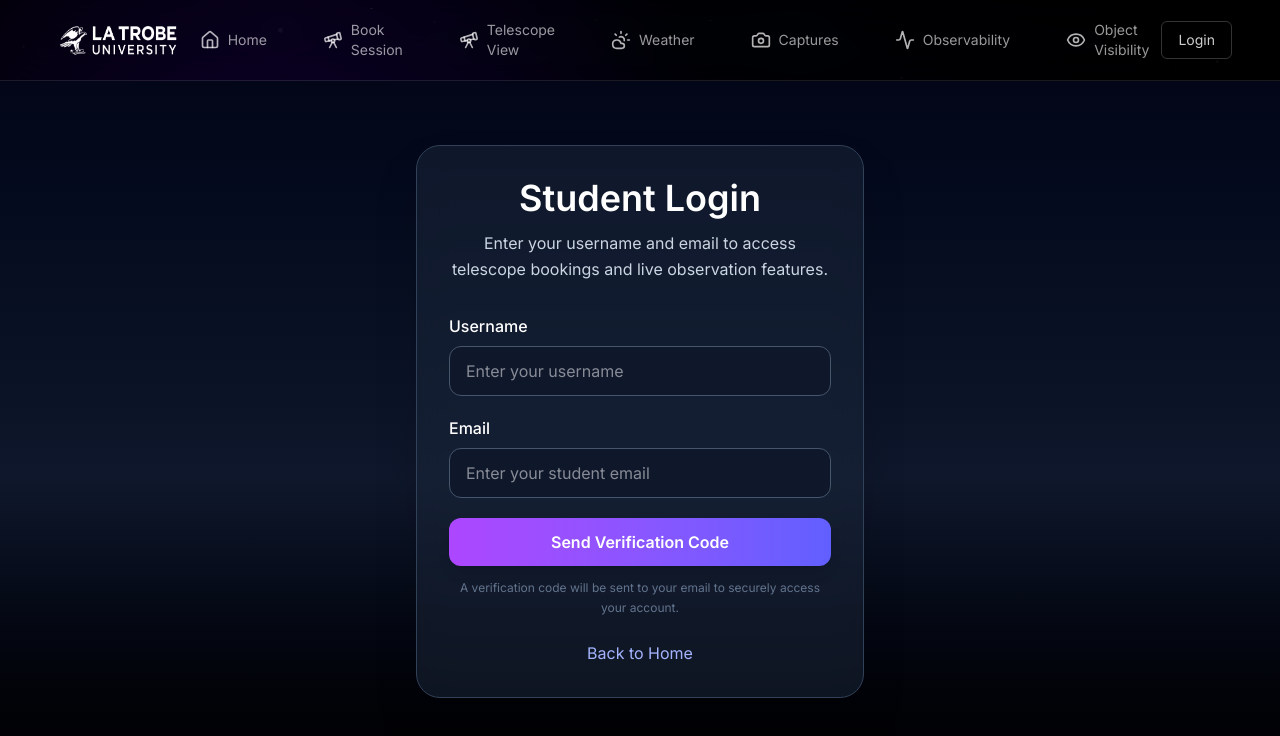
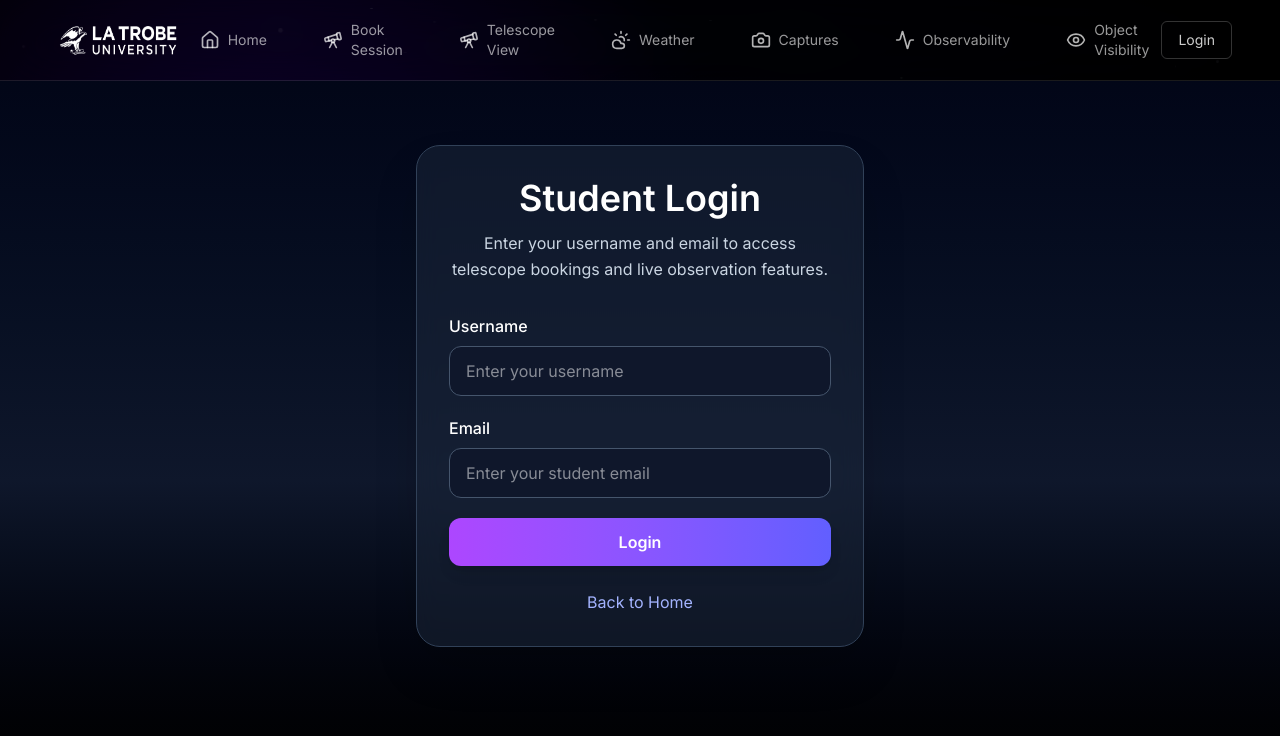
Before and after one commit to Cheten24/CosmoCapture, a React (Vite) app in the folder cse3cap-rsdcc-main/frontend/: page /login in a window 1280 px wide. Shown: the top 736 px of the page. Built offline with nearby package versions, Linux system fonts and the light colour scheme.

Commit message:
Login API Integration - RSDCCT3-315

```diff
--- a/cse3cap-rsdcc-main/frontend/src/pages/LoginPage.tsx
+++ b/cse3cap-rsdcc-main/frontend/src/pages/LoginPage.tsx
@@ -1,17 +1,17 @@
 import { useState } from "react"
 import { Link, useNavigate } from "react-router-dom"
+import { loginUser } from "../services/authService"
 
 export default function LoginPage() {
   const navigate = useNavigate()
 
   const [username, setUsername] = useState("")
   const [email, setEmail] = useState("")
-  const [code, setCode] = useState("")
-  const [codeSent, setCodeSent] = useState(false)
   const [message, setMessage] = useState("")
   const [isError, setIsError] = useState(false)
+  const [isLoading, setIsLoading] = useState(false)
 
-  const handleSendCode = (e: React.FormEvent) => {
+  const handleLogin = async (e: React.FormEvent) => {
     e.preventDefault()
 
     if (!username.trim() || !email.trim()) {
@@ -27,34 +27,22 @@ export default function LoginPage() {
       return
     }
 
-    setCodeSent(true)
-    setMessage(`Verification code sent to ${email}.`)
+    setIsLoading(true)
+    setMessage("")
+
+    try {
+      const response = await loginUser(username, email)
+      localStorage.setItem("isLoggedIn", "true")
+      localStorage.setItem("username", response.user.name)
+      localStorage.setItem("userEmail", response.user.email)
+      setMessage(response.message || "Login successful.")
       setIsError(false)
-  }
-
-  const handleVerifyCode = (e: React.FormEvent) => {
-    e.preventDefault()
-
-    if (!code.trim()) {
-      setMessage("Please enter the verification code.")
+      setTimeout(() => navigate("/telescope-feed"), 1000)
+    } catch (error: any) {
+      setMessage(error.message || "Login failed. Please try again.")
       setIsError(true)
-      return
-    }
-
-    if (code === "123456") {
-      localStorage.setItem("isLoggedIn", "true")
-      localStorage.setItem("username", username)
-      localStorage.setItem("userEmail", email)
-
-      setMessage("Login successful.")
-      setIsError(false)
-
-      setTimeout(() => {
-  navigate("/telescope-feed")
-}, 1000)
-    } else {
-      setMessage("Invalid verification code.")
-      setIsError(true)
+    } finally {
+      setIsLoading(false)
     }
   }
 
@@ -62,20 +50,13 @@ export default function LoginPage() {
     <div className="min-h-screen bg-gradient-to-b from-slate-950 via-slate-900 to-black text-white px-6 py-16">
       <div className="max-w-md mx-auto">
         <div className="rounded-3xl border border-slate-700 bg-slate-800/50 backdrop-blur-md p-8 shadow-2xl">
-          <h1 className="text-3xl md:text-4xl font-bold mb-3 text-center">
-            Student Login
-          </h1>
-
+          <h1 className="text-3xl md:text-4xl font-bold mb-3 text-center">Student Login</h1>
           <p className="text-slate-300 text-center mb-8 leading-relaxed">
             Enter your username and email to access telescope bookings and live observation features.
           </p>
-
-          {!codeSent ? (
-            <form onSubmit={handleSendCode} className="space-y-5">
+          <form onSubmit={handleLogin} className="space-y-5">
             <div>
-                <label className="block text-white font-medium mb-2">
-                  Username
-                </label>
+              <label className="block text-white font-medium mb-2">Username</label>
               <input
                 type="text"
                 value={username}
@@ -84,11 +65,8 @@ export default function LoginPage() {
                 className="w-full rounded-xl bg-slate-900 border border-slate-600 text-white px-4 py-3 focus:outline-none focus:ring-2 focus:ring-indigo-400"
               />
             </div>
-
             <div>
-                <label className="block text-white font-medium mb-2">
-                Email
-                </label>
+              <label className="block text-white font-medium mb-2">Email</label>
               <input
                 type="email"
                 value={email}
@@ -97,73 +75,21 @@ export default function LoginPage() {
                 className="w-full rounded-xl bg-slate-900 border border-slate-600 text-white px-4 py-3 focus:outline-none focus:ring-2 focus:ring-indigo-400"
               />
             </div>
-
             <button
               type="submit"
-                className="w-full bg-gradient-to-r from-purple-500 to-indigo-500 hover:from-purple-600 hover:to-indigo-600 transition duration-300 text-white px-6 py-3 rounded-xl font-semibold shadow-lg"
+              disabled={isLoading}
+              className="w-full bg-gradient-to-r from-purple-500 to-indigo-500 hover:from-purple-600 hover:to-indigo-600 transition duration-300 text-white px-6 py-3 rounded-xl font-semibold shadow-lg disabled:opacity-50 disabled:cursor-not-allowed"
             >
-                Send Verification Code
+              {isLoading ? "Logging in..." : "Login"}
             </button>
           </form>
-          ) : (
-            <form onSubmit={handleVerifyCode} className="space-y-5">
-              <div>
-                <label className="block text-white font-medium mb-2">
-                  Verification Code
-                </label>
-                <input
-                  type="text"
-                  value={code}
-                  onChange={(e) => setCode(e.target.value)}
-                  placeholder="Enter the 6-digit code"
-                  className="w-full rounded-xl bg-slate-900 border border-slate-600 text-white px-4 py-3 focus:outline-none focus:ring-2 focus:ring-indigo-400"
-                />
-              </div>
-
-              <button
-                type="submit"
-                className="w-full bg-gradient-to-r from-cyan-500 to-indigo-500 hover:from-cyan-600 hover:to-indigo-600 transition duration-300 text-white px-6 py-3 rounded-xl font-semibold shadow-lg"
-              >
-                Verify and Login
-              </button>
-
-              <button
-                type="button"
-                onClick={() => {
-                  setCodeSent(false)
-                  setCode("")
-                  setMessage("")
-                }}
-                className="w-full border border-slate-600 text-slate-200 px-6 py-3 rounded-xl font-semibold hover:bg-slate-700/50 transition duration-300"
-              >
-                Back
-              </button>
-            </form>
-          )}
-
           {message && (
-            <div
-              className={`mt-5 rounded-xl border px-4 py-3 font-medium ${
-                isError
-                  ? "bg-red-500/10 border-red-400 text-red-300"
-                  : "bg-green-500/10 border-green-400 text-green-300"
-              }`}
-            >
+            <div className={`mt-5 rounded-xl border px-4 py-3 font-medium ${isError ? "bg-red-500/10 border-red-400 text-red-300" : "bg-green-500/10 border-green-400 text-green-300"}`}>
               {message}
             </div>
           )}
-
-          <p className="text-slate-500 text-xs text-center mt-3 leading-relaxed">
-            A verification code will be sent to your email to securely access your account.
-          </p>
-
           <div className="text-center mt-6">
-            <Link
-              to="/"
-              className="text-indigo-300 hover:text-indigo-200 transition"
-            >
-              Back to Home
-            </Link>
+            <Link to="/" className="text-indigo-300 hover:text-indigo-200 transition">Back to Home</Link>
           </div>
         </div>
       </div>
```
Lines whose indentation alone changed are shown as unchanged.
